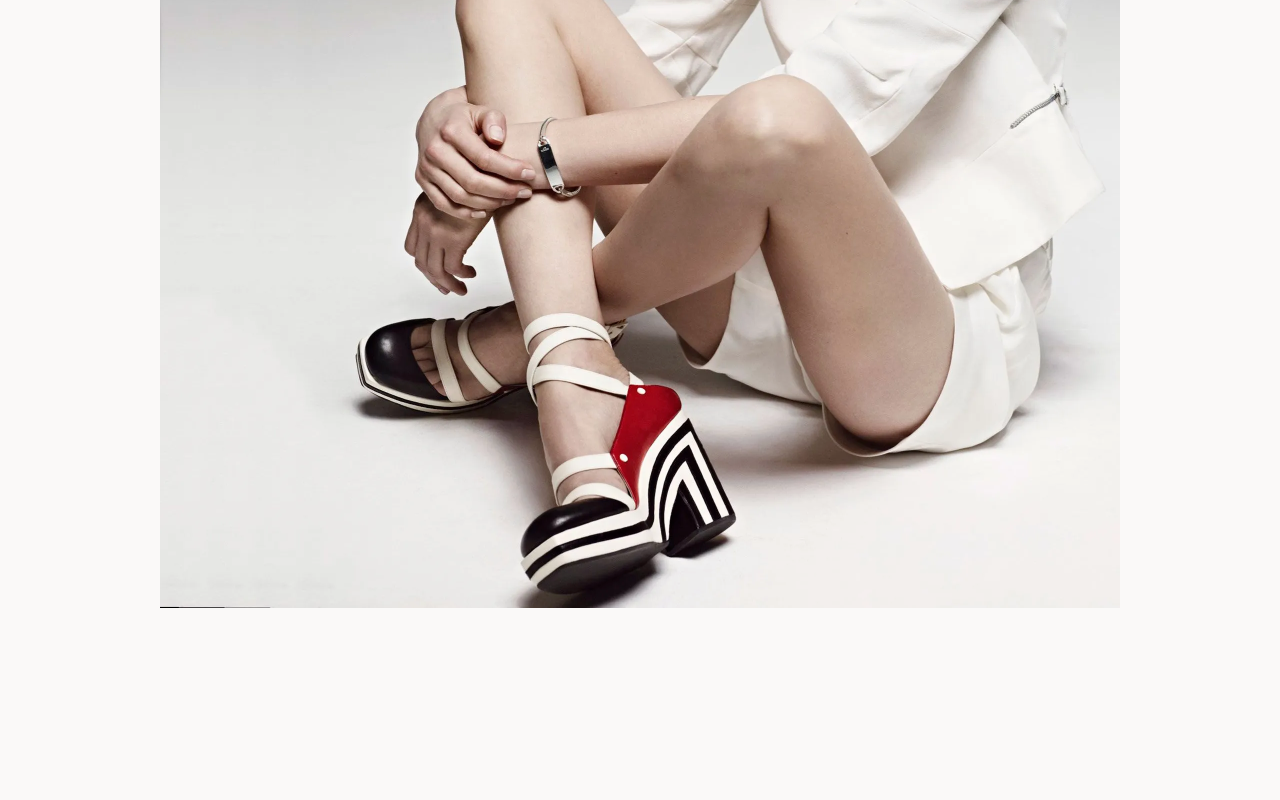
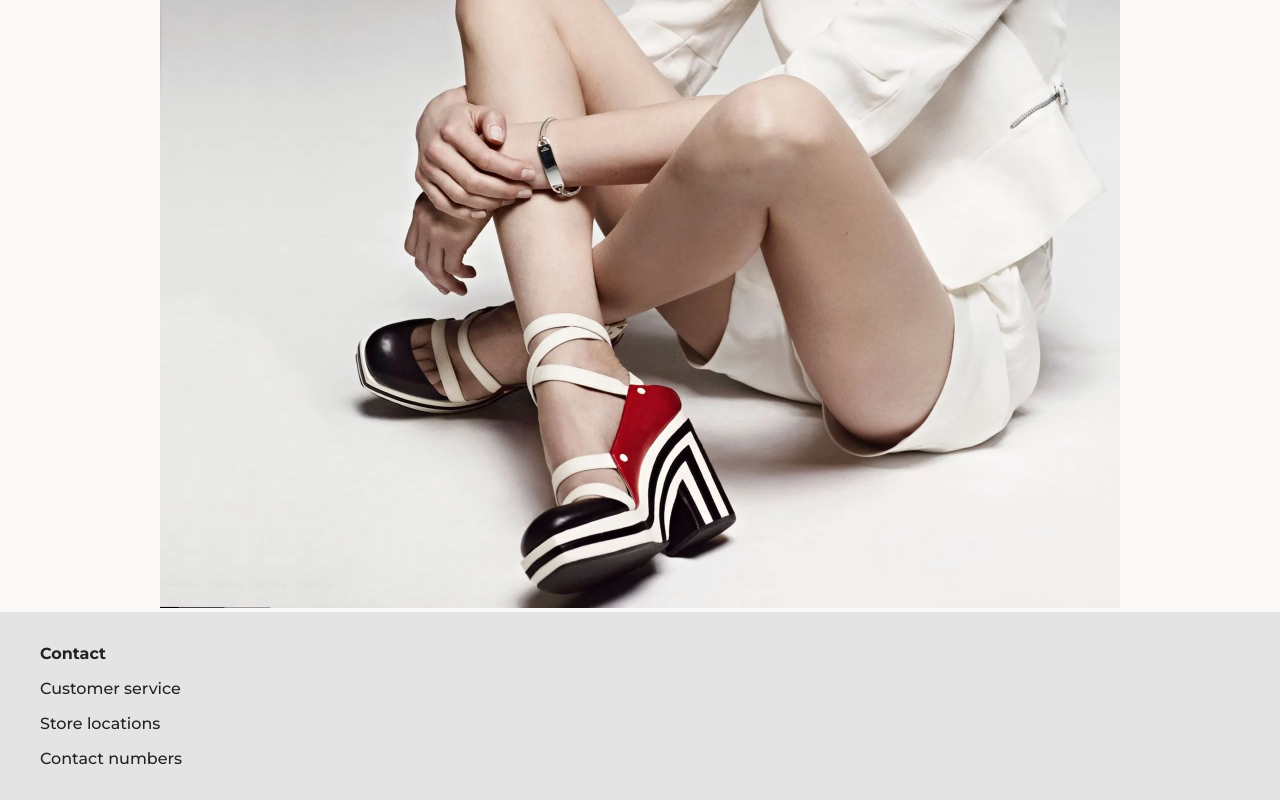
Before and after one commit to rarepeter/shoe-store-next-website, a Next.js app: page / in a window 1280 px wide. Shown: the part 630-1430 px from the top of the page. Before the commit the page ends 1242 px from the top, so only its background shows below. Built offline with nearby package versions, Linux system fonts and the light colour scheme.

Commit message:
Initialized store pages and routing

```diff
--- a/components/Layout/Footer/Footer.jsx
+++ b/components/Layout/Footer/Footer.jsx
@@ -2,8 +2,17 @@ import styles from './Footer.module.css'
 
 const Footer = () => {
     return (
-        <footer id='footer'>
-            <div className={styles.wrapper}></div>
+        <footer className={styles.footer} id='footer'>
+            <div className={styles.wrapper}>
+                <div className={styles['contact-links']}>
+                    <h4 className={styles['contact-links__header-text']}>Contact</h4>
+                    <span className={styles['contact-links__link']}>Customer service</span>
+                    <span className={styles['contact-links__link']}>Store locations</span>
+                    <span className={styles['contact-links__link']}>Contact numbers</span>
+                </div>
+            </div>
         </footer>
     )
 }
+
+export default Footer
--- a/components/Layout/Footer/Footer.module.css
+++ b/components/Layout/Footer/Footer.module.css
@@ -1 +1,27 @@
-/*# sourceMappingURL=Footer.module.css.map */
+.footer {
+  width: 100%;
+  background-color: #E4E4E4;
+}
+.footer .wrapper {
+  margin: 0 auto;
+  width: 1200px;
+  padding: 2rem 0;
+  display: flex;
+  align-items: center;
+  justify-content: flex-start;
+}
+@media screen and (max-width: 1200px) {
+  .footer .wrapper {
+    width: 100%;
+  }
+}
+.footer .wrapper .contact-links {
+  display: flex;
+  align-items: flex-start;
+  justify-content: center;
+  flex-direction: column;
+  gap: 1rem;
+}
+.footer .wrapper .contact-links__header-text {
+  margin: 0;
+}/*# sourceMappingURL=Footer.module.css.map */
--- a/components/Layout/Footer/Footer.module.scss
+++ b/components/Layout/Footer/Footer.module.scss
@@ -0,0 +1,31 @@
+@import '../../../styles/colors.scss';
+
+.footer {
+    width: 100%;
+    background-color: $third;
+
+    .wrapper {
+        margin: 0 auto;
+        width: 1200px;
+        padding: 2rem 0;
+        @media screen and (max-width: 1200px) {
+            width: 100%;
+        }
+
+        display: flex;
+        align-items: center;
+        justify-content: flex-start;
+
+        .contact-links {
+            display: flex;
+            align-items: flex-start;
+            justify-content: center;
+            flex-direction: column;
+            gap: 1rem;
+
+            &__header-text {
+                margin: 0;
+            }
+        }
+    }
+}
--- a/components/Layout/Layout.jsx
+++ b/components/Layout/Layout.jsx
@@ -1,10 +1,12 @@
 import Navbar from "./Navbar/Navbar";
+import Footer from './Footer/Footer'
 
 const Layout = ({ children }) => {
     return (
         <>
             <Navbar />
             {children}
+            <Footer />
         </>
     )
 }
--- a/styles/_colors.scss
+++ b/styles/_colors.scss
@@ -1,3 +1,4 @@
 $background: #FAF9F8;
 $primary: #FFD5C2;
 $secondary: #B55F44;
+$third: #E4E4E4;
--- a/styles/globals.css
+++ b/styles/globals.css
@@ -9,6 +9,7 @@ body {
   font-size: 1rem;
   background-color: #FAF9F8;
   color: #222222;
+  overflow-x: hidden;
 }
 
 a {
```
Also changed, not shown: pages/store/[id].jsx (added, +7 -0 lines), pages/store/index.jsx (added, +7 -0 lines), 1 other file (tests, documents, lock files or other folders).
